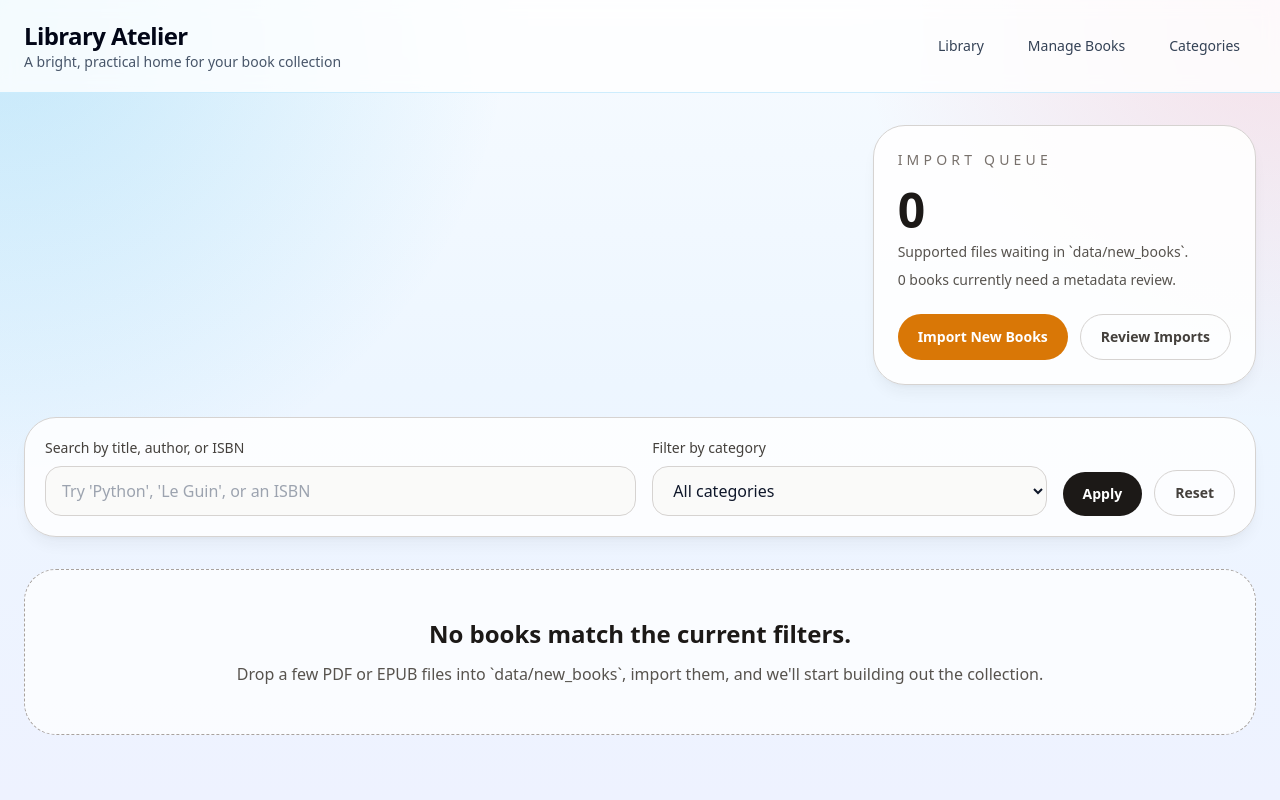
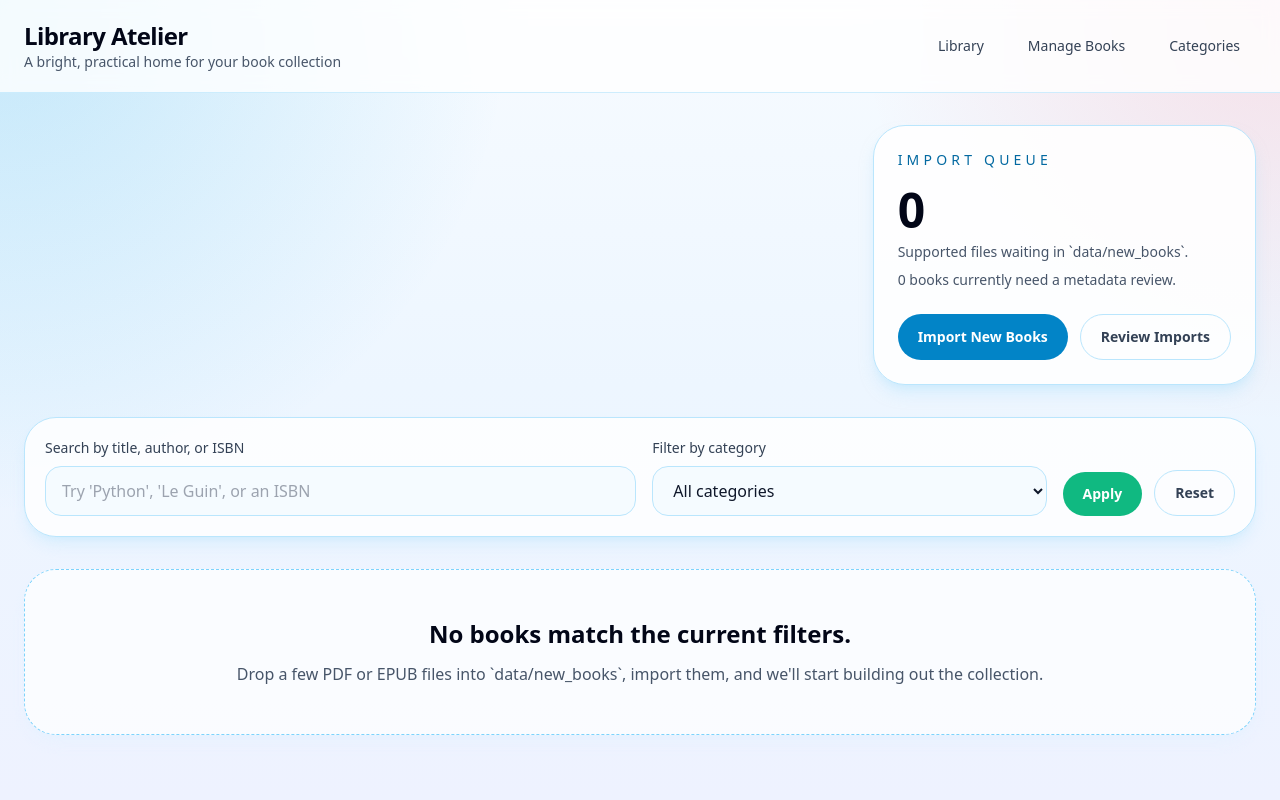
Before and after one commit to colinleroux/bookidea, a Flask app: page / in a window 1280 px wide. Run offline with Flask 3, Linux system fonts and the light colour scheme; some libraries are stand-ins or nearby versions.

Commit message:
Refresh library pages with a more vibrant color palette

```diff
--- a/app/templates/index.html
+++ b/app/templates/index.html
@@ -4,36 +4,36 @@
 
 {% block content %}
 <section class="mb-8 flex justify-end">
-    <div class="rounded-[2rem] border border-stone-300 bg-white/90 p-6 shadow-lg shadow-stone-800/5">
-        <p class="text-sm font-medium uppercase tracking-[0.3em] text-stone-500">Import Queue</p>
-        <p class="mt-4 text-5xl font-semibold text-stone-900">{{ pending_imports }}</p>
-        <p class="mt-2 text-sm text-stone-600">Supported files waiting in `data/new_books`.</p>
-        <p class="mt-2 text-sm text-stone-600">{{ review_count }} books currently need a metadata review.</p>
+    <div class="rounded-[2rem] border border-sky-200 bg-white/90 p-6 shadow-lg shadow-sky-200/50">
+        <p class="text-sm font-medium uppercase tracking-[0.3em] text-sky-700">Import Queue</p>
+        <p class="mt-4 text-5xl font-semibold text-slate-950">{{ pending_imports }}</p>
+        <p class="mt-2 text-sm text-slate-600">Supported files waiting in `data/new_books`.</p>
+        <p class="mt-2 text-sm text-slate-600">{{ review_count }} books currently need a metadata review.</p>
         <form action="{{ url_for('main.import_books') }}" method="post" class="mt-6">
             <div class="flex flex-wrap gap-3">
-                <button type="submit" class="inline-flex items-center rounded-full bg-amber-600 px-5 py-3 text-sm font-semibold text-white transition hover:bg-amber-500">Import New Books</button>
-                <a href="{{ url_for('main.manage_books', review=1) }}" class="inline-flex items-center rounded-full border border-stone-300 px-5 py-3 text-sm font-semibold text-stone-700 transition hover:bg-stone-100">Review Imports</a>
+                <button type="submit" class="inline-flex items-center rounded-full bg-sky-600 px-5 py-3 text-sm font-semibold text-white transition hover:bg-sky-500">Import New Books</button>
+                <a href="{{ url_for('main.manage_books', review=1) }}" class="inline-flex items-center rounded-full border border-sky-200 px-5 py-3 text-sm font-semibold text-slate-700 transition hover:bg-sky-50">Review Imports</a>
             </div>
         </form>
     </div>
 </section>
 
-<section class="mb-8 rounded-[2rem] border border-stone-300 bg-white/85 p-5 shadow-lg shadow-stone-800/5">
+<section class="mb-8 rounded-[2rem] border border-sky-200 bg-white/85 p-5 shadow-lg shadow-sky-200/40">
     <form method="get" class="grid gap-4 lg:grid-cols-[1.5fr_1fr_auto]">
         <label class="block">
-            <span class="mb-2 block text-sm font-medium text-stone-700">Search by title, author, or ISBN</span>
+            <span class="mb-2 block text-sm font-medium text-slate-700">Search by title, author, or ISBN</span>
             <input
                 type="text"
                 name="q"
                 value="{{ query_text }}"
                 placeholder="Try 'Python', 'Le Guin', or an ISBN"
-                class="w-full rounded-2xl border border-stone-300 bg-stone-50 px-4 py-3 outline-none ring-0 transition focus:border-amber-600"
+                class="w-full rounded-2xl border border-sky-200 bg-sky-50/50 px-4 py-3 text-slate-900 outline-none ring-0 transition focus:border-sky-500"
             >
         </label>
 
         <label class="block">
-            <span class="mb-2 block text-sm font-medium text-stone-700">Filter by category</span>
-            <select name="category" class="w-full rounded-2xl border border-stone-300 bg-stone-50 px-4 py-3 outline-none transition focus:border-amber-600">
+            <span class="mb-2 block text-sm font-medium text-slate-700">Filter by category</span>
+            <select name="category" class="w-full rounded-2xl border border-sky-200 bg-sky-50/50 px-4 py-3 text-slate-900 outline-none transition focus:border-sky-500">
                 <option value="">All categories</option>
                 {% for category in categories %}
                     <option value="{{ category.id }}" {% if selected_category and selected_category.id == category.id %}selected{% endif %}>{{ category.full_name() }}</option>
@@ -42,18 +42,18 @@
         </label>
 
         <div class="flex items-end gap-3">
-            <button type="submit" class="rounded-full bg-stone-900 px-5 py-3 text-sm font-semibold text-white transition hover:bg-stone-700">Apply</button>
-            <a href="{{ url_for('main.index') }}" class="rounded-full border border-stone-300 px-5 py-3 text-sm font-semibold text-stone-700 transition hover:bg-stone-100">Reset</a>
+            <button type="submit" class="rounded-full bg-emerald-500 px-5 py-3 text-sm font-semibold text-white transition hover:bg-emerald-400">Apply</button>
+            <a href="{{ url_for('main.index') }}" class="rounded-full border border-sky-200 px-5 py-3 text-sm font-semibold text-slate-700 transition hover:bg-sky-50">Reset</a>
         </div>
     </form>
 
     {% if selected_category or author_name %}
         <div class="mt-4 flex flex-wrap gap-3 text-sm">
             {% if selected_category %}
-                <span class="rounded-full bg-stone-100 px-4 py-2 text-stone-700">Category: {{ selected_category.full_name() }}</span>
+                <span class="rounded-full bg-sky-100 px-4 py-2 text-sky-900">Category: {{ selected_category.full_name() }}</span>
             {% endif %}
             {% if author_name %}
-                <span class="rounded-full bg-stone-100 px-4 py-2 text-stone-700">Author: {{ author_name }}</span>
+                <span class="rounded-full bg-fuchsia-100 px-4 py-2 text-fuchsia-900">Author: {{ author_name }}</span>
             {% endif %}
         </div>
     {% endif %}
@@ -63,8 +63,8 @@
     {% if books %}
         <div class="grid gap-5 sm:grid-cols-2 lg:grid-cols-3 2xl:grid-cols-4">
             {% for book in books %}
-                <article class="flex h-full flex-col overflow-hidden rounded-[1.6rem] border border-stone-300 bg-white shadow-lg shadow-stone-800/5 transition hover:-translate-y-1 hover:shadow-xl">
-                    <div class="aspect-[4/5] overflow-hidden bg-stone-200">
+                <article class="flex h-full flex-col overflow-hidden rounded-[1.6rem] border border-sky-200 bg-white/95 shadow-lg shadow-sky-200/35 transition hover:-translate-y-1 hover:shadow-xl hover:shadow-cyan-200/60">
+                    <div class="aspect-[4/5] overflow-hidden bg-slate-100">
                         <a href="{{ url_for('main.book_detail', book_id=book.id) }}" class="block h-full w-full">
                             <img src="{{ url_for('main.book_cover', book_id=book.id) }}" alt="Cover for {{ book.title }}" class="h-full w-full object-cover">
                         </a>
@@ -72,37 +72,37 @@
                     <div class="flex flex-1 flex-col p-4">
                         <div class="flex items-start justify-between gap-4">
                             <div>
-                                <p class="text-xs uppercase tracking-[0.25em] text-stone-500">{{ book.primary_format }}</p>
-                                <h2 class="mt-2 text-lg font-semibold leading-snug text-stone-900">{{ book.title }}</h2>
-                                <a href="{{ url_for('main.index', author=book.author) }}" class="mt-1 inline-block text-sm text-stone-600 transition hover:text-amber-700">{{ book.author }}</a>
+                                <p class="text-xs uppercase tracking-[0.25em] text-sky-700">{{ book.primary_format }}</p>
+                                <h2 class="mt-2 text-lg font-semibold leading-snug text-slate-950">{{ book.title }}</h2>
+                                <a href="{{ url_for('main.index', author=book.author) }}" class="mt-1 inline-block text-sm text-slate-600 transition hover:text-fuchsia-700">{{ book.author }}</a>
                             </div>
                             <div class="flex flex-col items-end gap-2">
                                 {% if book.category %}
-                                    <a href="{{ url_for('main.index', category=book.category.id) }}" class="rounded-full bg-stone-100 px-3 py-1 text-xs font-medium text-stone-700 transition hover:bg-stone-200">{{ book.category.full_name() }}</a>
+                                    <a href="{{ url_for('main.index', category=book.category.id) }}" class="rounded-full bg-sky-100 px-3 py-1 text-xs font-medium text-sky-900 transition hover:bg-sky-200">{{ book.category.full_name() }}</a>
                                 {% endif %}
                                 {% if book.needs_review %}
-                                    <a href="{{ url_for('main.manage_books', review=1) }}" class="rounded-full bg-amber-100 px-3 py-1 text-xs font-medium text-amber-800 transition hover:bg-amber-200">Needs review</a>
+                                    <a href="{{ url_for('main.manage_books', review=1) }}" class="rounded-full bg-rose-100 px-3 py-1 text-xs font-medium text-rose-800 transition hover:bg-rose-200">Needs review</a>
                                 {% endif %}
                             </div>
                         </div>
 
                         {% if book.description %}
-                            <p class="mt-3 text-sm leading-6 text-stone-700">{{ book.description[:110] }}{% if book.description|length > 110 %}...{% endif %}</p>
+                            <p class="mt-3 text-sm leading-6 text-slate-700">{{ book.description[:110] }}{% if book.description|length > 110 %}...{% endif %}</p>
                         {% endif %}
 
-                        <div class="mt-4 flex flex-wrap gap-2 text-xs text-stone-600">
-                            {% if book.isbn %}<span class="rounded-full bg-stone-100 px-3 py-1">ISBN {{ book.isbn }}</span>{% endif %}
-                            {% if book.published_date %}<span class="rounded-full bg-stone-100 px-3 py-1">{{ book.published_date }}</span>{% endif %}
+                        <div class="mt-4 flex flex-wrap gap-2 text-xs text-slate-600">
+                            {% if book.isbn %}<span class="rounded-full bg-slate-100 px-3 py-1">ISBN {{ book.isbn }}</span>{% endif %}
+                            {% if book.published_date %}<span class="rounded-full bg-slate-100 px-3 py-1">{{ book.published_date }}</span>{% endif %}
                         </div>
 
                         <div class="mt-auto pt-5">
                             <div class="flex items-center justify-between">
-                                <a href="{{ url_for('main.book_detail', book_id=book.id) }}" class="text-sm font-semibold text-stone-900">View details</a>
-                                <a href="{{ url_for('main.edit_book', book_id=book.id) }}" class="text-sm font-medium text-stone-700">Edit</a>
+                                <a href="{{ url_for('main.book_detail', book_id=book.id) }}" class="text-sm font-semibold text-slate-950">View details</a>
+                                <a href="{{ url_for('main.edit_book', book_id=book.id) }}" class="text-sm font-medium text-slate-700 transition hover:text-sky-700">Edit</a>
                             </div>
                             <div class="mt-3 flex flex-wrap gap-3">
                                 {% for label, filename in book.available_formats() %}
-                                    <a href="{{ url_for('main.download_book_file', filename=filename) }}" class="text-sm font-medium text-amber-700">{{ label }}</a>
+                                    <a href="{{ url_for('main.download_book_file', filename=filename) }}" class="text-sm font-medium text-sky-700 transition hover:text-sky-500">{{ label }}</a>
                                 {% endfor %}
                             </div>
                         </div>
@@ -111,9 +111,9 @@
             {% endfor %}
         </div>
     {% else %}
-        <div class="rounded-[2rem] border border-dashed border-stone-400 bg-white/70 px-8 py-12 text-center">
-            <h2 class="text-2xl font-semibold text-stone-900">No books match the current filters.</h2>
-            <p class="mt-3 text-stone-600">Drop a few PDF or EPUB files into `data/new_books`, import them, and we'll start building out the collection.</p>
+        <div class="rounded-[2rem] border border-dashed border-sky-300 bg-white/70 px-8 py-12 text-center shadow-lg shadow-sky-100/40">
+            <h2 class="text-2xl font-semibold text-slate-950">No books match the current filters.</h2>
+            <p class="mt-3 text-slate-600">Drop a few PDF or EPUB files into `data/new_books`, import them, and we'll start building out the collection.</p>
         </div>
     {% endif %}
 </section>
```
Also changed, not shown: app/templates/book_detail.html (+21 -21 lines).
